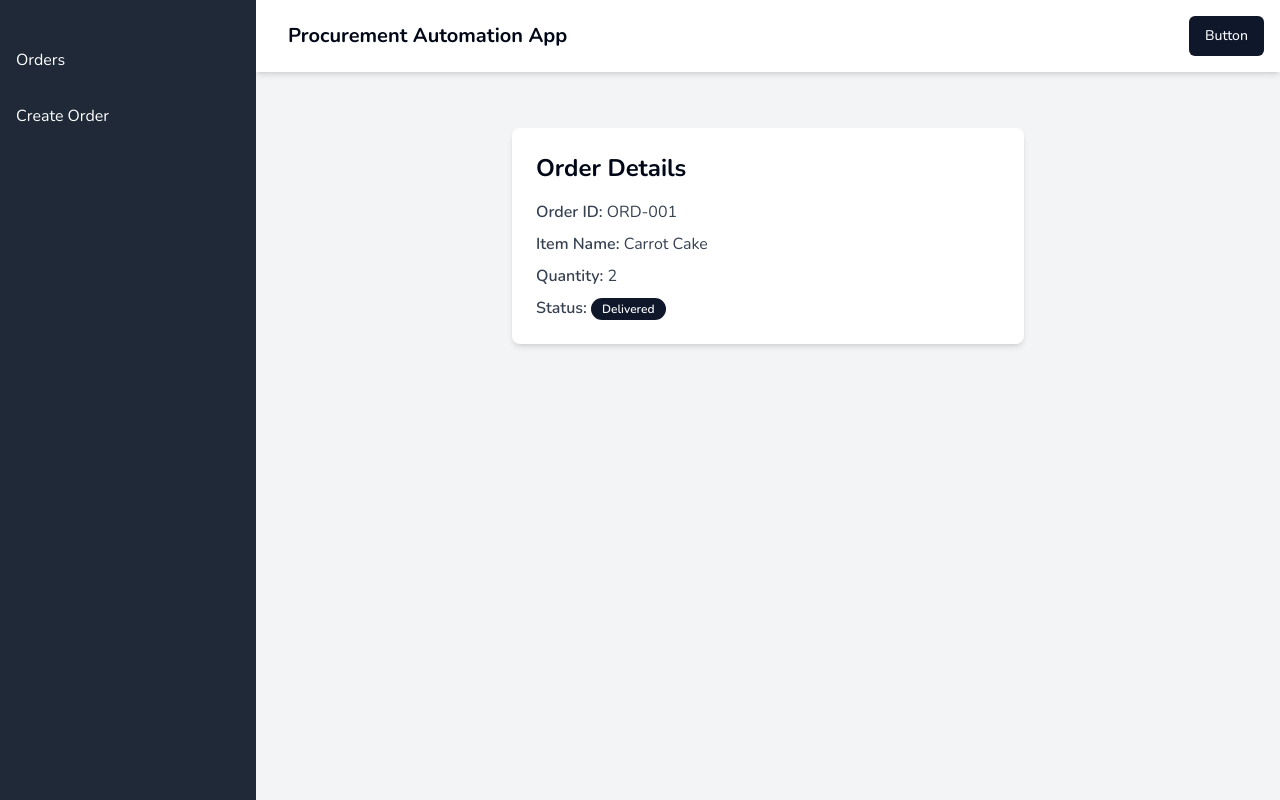
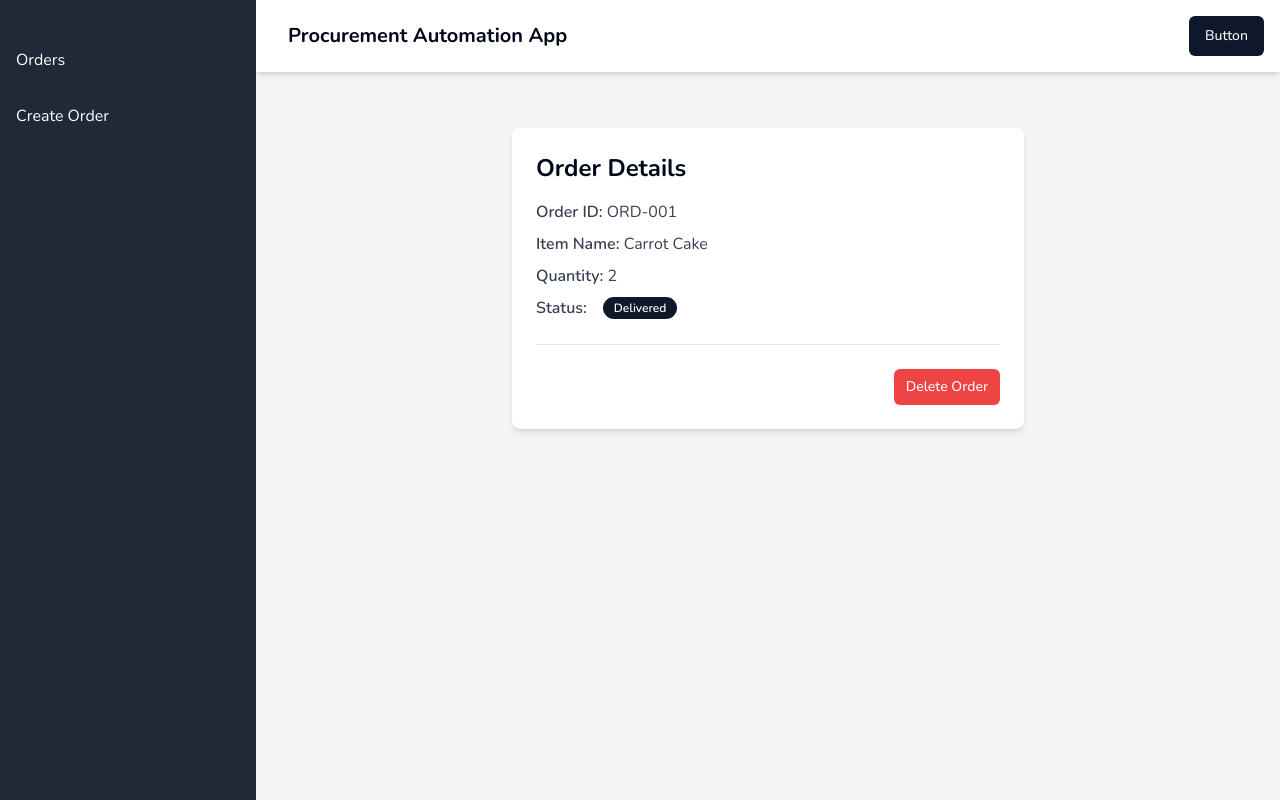
Before and after one commit to ArinzeJeffrey-droid/procurement-automation-app, a Next.js app: page /order/ORD-001 in a window 1280 px wide. Built offline with nearby package versions, Linux system fonts and the light colour scheme.

Commit message:
feat: add delete button to order details page.

```diff
--- a/src/app/order/[orderID]/page.tsx
+++ b/src/app/order/[orderID]/page.tsx
@@ -1,4 +1,5 @@
 import { Badge } from "@/components/ui/badge";
+import { Button } from "@/components/ui/button";
 
 export default function OrderDetails() {
   const order = {
@@ -20,10 +21,20 @@ export default function OrderDetails() {
       <p className="text-gray-700 mb-2">
         <span className="font-semibold">Quantity:</span> {order.quantity}
       </p>
-      <p className="text-gray-700">
-        <span className="font-semibold">Status:</span>{" "}
-        <Badge variant="default">{order.status}</Badge>
-      </p>
+      <div className="text-gray-700 flex items-center">
+        <span className="font-semibold">Status:</span>
+        <Badge variant="default" className="ml-4">
+          {order.status}
+        </Badge>
+      </div>
+
+      <hr className="my-6" />
+
+      <div className="flex justify-end items-center">
+        <Button variant="destructive" size="sm">
+          Delete Order
+        </Button>
+      </div>
     </div>
   );
 }
```
